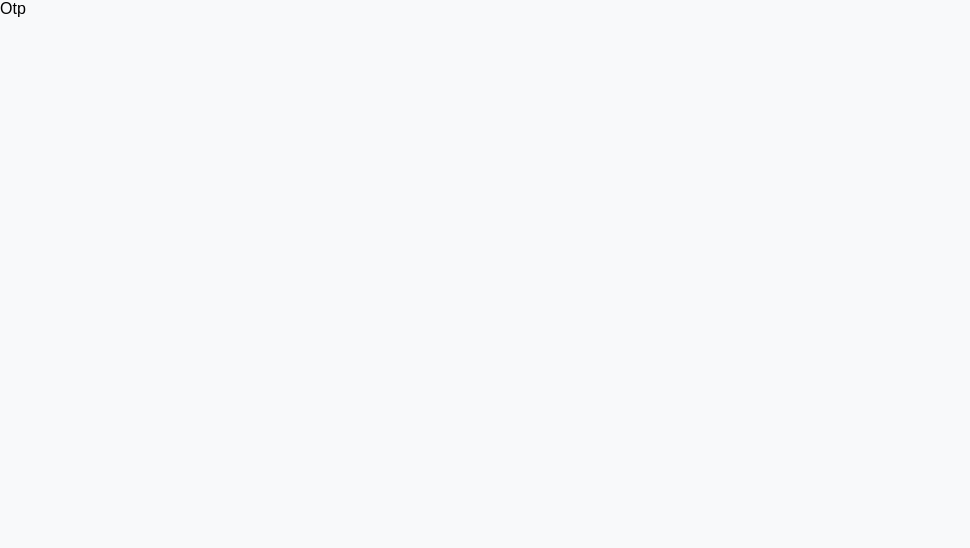
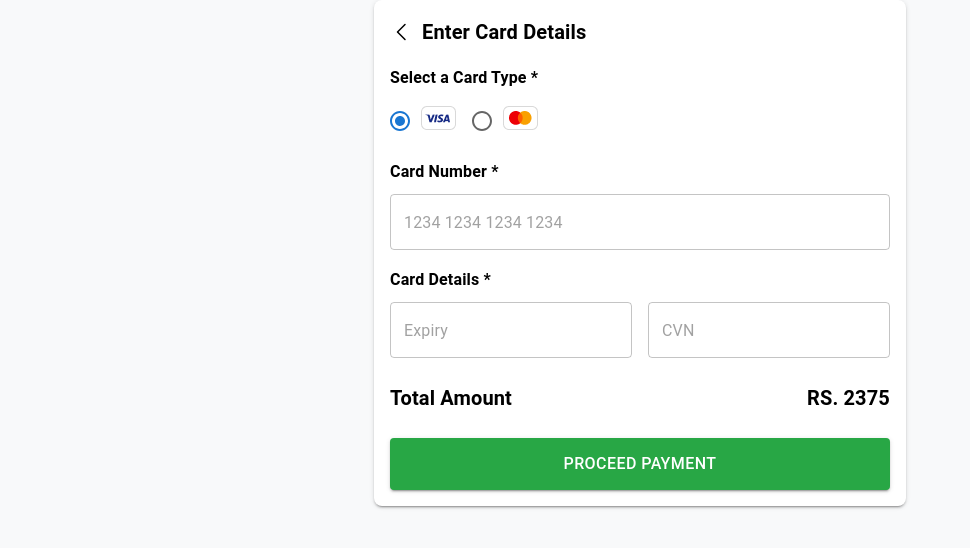
Before and after one commit to yasithasilva/parkspace, a React (Create React App) app: page /otp in a window 1280 px wide. Shown: the top 548 px of the page, without its empty margins (0-970 px from the left). Built offline with nearby package versions, Linux system fonts and the light colour scheme.

Commit message:
payment page setup

```diff
--- a/src/screens/Otp.js
+++ b/src/screens/Otp.js
@@ -1,9 +1,92 @@
-import React from 'react'
+import React, { useState } from "react";
+import { Box, Typography, TextField, Button, Radio, RadioGroup, FormControlLabel } from "@mui/material";
+import BackIcon from "../assets/icons/common/caret-left.svg";
+import VisaIcon from "../assets/icons/cardpay/visa.png";
+import MastercardIcon from "../assets/icons/cardpay/master.png";
 
-const Otp = () => {
+const EnterCardDetails = () => {
+  const [cardNumber, setCardNumber] = useState("");
+  const [expiry, setExpiry] = useState("");
+  const [cvn, setCvn] = useState("");
+  const [showKeyboard, setShowKeyboard] = useState(false);
+
+  const handleInputChange = (setter) => (event) => {
+    setter(event.target.value);
+  };
+
   return (
-    <div>Otp</div>
-  )
-}
+    <Box
+      sx={{
+        maxWidth: "500px",
+        margin: "0 auto",
+        backgroundColor: "white",
+        boxShadow: 2,
+        borderRadius: "8px",
+        overflow: "hidden",
+        padding: "16px",
+      }}
+    >
+      {/* Header */}
+      <Box sx={{ display: "flex", alignItems: "center", paddingBottom: "16px" }}>
+        <img src={BackIcon} alt="Back Icon" style={{ width: "24px", marginRight: "8px" }} />
+        <Typography variant="h6" fontWeight="bold">Enter Card Details</Typography>
+      </Box>
 
-export default Otp
+      {/* Select Card Type */}
+      <Typography variant="subtitle1" fontWeight="bold">Select a Card Type *</Typography>
+      <RadioGroup row defaultValue="visa" sx={{ mt: 1 }}>
+        <FormControlLabel value="visa" control={<Radio />} label={<img src={VisaIcon} alt="Visa" style={{ height: "24px" }} />} />
+        <FormControlLabel value="mastercard" control={<Radio />} label={<img src={MastercardIcon} alt="Mastercard" style={{ height: "24px" }} />} />
+      </RadioGroup>
+
+      {/* Card Number */}
+      <Typography variant="subtitle1" fontWeight="bold" mt={2}>Card Number *</Typography>
+      <TextField
+        fullWidth
+        placeholder="1234 1234 1234 1234"
+        value={cardNumber}
+        onFocus={() => setShowKeyboard(true)}
+        onChange={handleInputChange(setCardNumber)}
+        sx={{ mt: 1 }}
+      />
+
+      {/* Card Details */}
+      <Typography variant="subtitle1" fontWeight="bold" mt={2}>Card Details *</Typography>
+      <Box sx={{ display: "flex", gap: 2, mt: 1 }}>
+        <TextField
+          fullWidth
+          placeholder="Expiry"
+          value={expiry}
+          onFocus={() => setShowKeyboard(true)}
+          onChange={handleInputChange(setExpiry)}
+        />
+        <TextField
+          fullWidth
+          placeholder="CVN"
+          value={cvn}
+          onFocus={() => setShowKeyboard(true)}
+          onChange={handleInputChange(setCvn)}
+        />
+      </Box>
+
+      {/* Total Amount */}
+      <Typography variant="h6" fontWeight="bold" mt={3} display="flex" justifyContent="space-between">
+        <span>Total Amount</span>
+        <span>RS. 2375</span>
+      </Typography>
+
+      {/* Proceed Button */}
+      <Button
+        variant="contained"
+        fullWidth
+        sx={{ mt: 3, backgroundColor: "#28a745", color: "white", fontSize: "16px", padding: "12px" }}
+      >
+        Proceed Payment
+      </Button>
+
+
+    </Box>
+  );
+};
+
+export default EnterCardDetails;
```
Also changed, not shown: src/assets/icons/cardpay/master.png (added), src/assets/icons/cardpay/visa.png (added).
